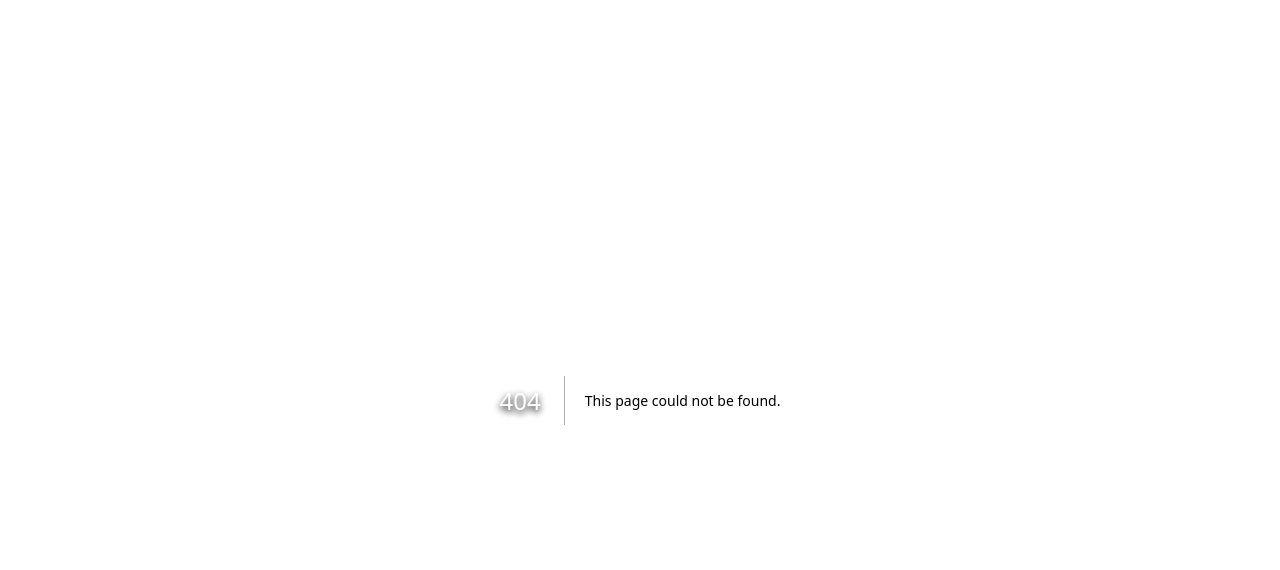
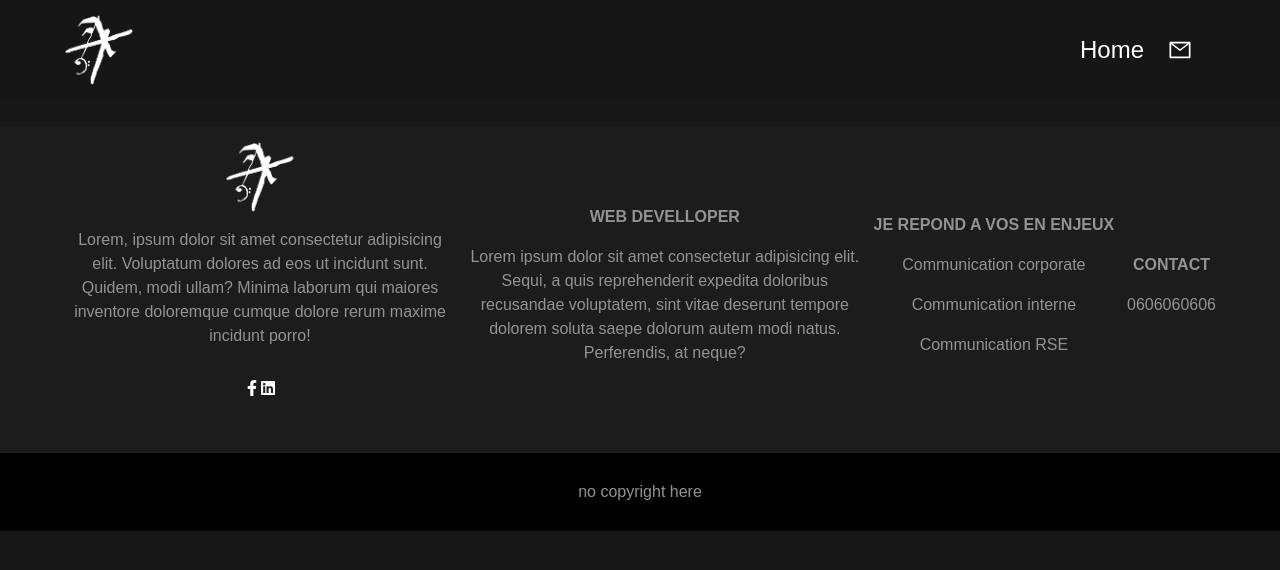
Before and after one commit to Xenfeild/portfolio_v2, a Next.js app: page /components/Layout in a window 1280 px wide. Before the commit this address had no page. Shown: the top 570 px of the page. Built offline with nearby package versions, Linux system fonts and the light colour scheme.

Commit message:
second_commit

```diff
--- /dev/null
+++ b/src/pages/components/Card.js
@@ -0,0 +1,13 @@
+import React from 'react'
+
+export default function Card({post}) {
+    const { hero, title, } = post.fields
+    // console.log(featuredImage.fields)
+    const urlImg = hero.fields.file.url
+  return (
+    <figure className='card'>
+          <img src={urlImg} alt={title} className='max-w-xs cardImg' />
+          <figcaption className='font-bold'>{title}</figcaption>
+    </figure>
+  )
+}
--- /dev/null
+++ b/src/pages/components/Layout.js
@@ -0,0 +1,15 @@
+// import React, { Children } from 'react'
+import Header from './navigation/Header'
+import Footer from './navigation/Footer'
+
+export default function Layout({children}) {
+  return (
+    <div>
+        <Header/>
+            <main>
+                {children}
+            </main>
+        <Footer/>
+    </div>
+  )
+}
--- /dev/null
+++ b/src/pages/components/cards/CardSlug.js
@@ -0,0 +1,14 @@
+import React from 'react'
+
+export default function CardSlug({post})
+    const{hero, title, techniclaSheet} = post.fields
+
+    const urlImg = hero.fields.files.url
+{
+  return (
+    <div><img src={urlImg} alt={title}/>
+    <p>{title}</p>
+    <p>{techniclaSheet}</p>
+    </div>
+  )
+}
--- /dev/null
+++ b/src/pages/components/navigation/Footer.js
@@ -0,0 +1,42 @@
+import React from 'react'
+import { FaFacebookF, FaLinkedin } from "react-icons/fa";
+
+export default function Footer() {
+  return (
+    <footer>
+        <div className='content'>
+            <div className='footerTop'>
+                <div className='footerDescription1'>
+                    <div className='logo'>
+                        <img src="/img/Logo_V1_white-removebg.png" alt="" />
+                    </div>
+                    <p>Lorem, ipsum dolor sit amet consectetur adipisicing elit. Voluptatum dolores ad eos ut incidunt sunt. Quidem, modi ullam? Minima laborum qui maiores inventore doloremque cumque dolore rerum maxime incidunt porro!</p>
+                    <div className='icons'>
+                        <FaFacebookF/>
+                        <FaLinkedin/>
+                    </div>
+                </div>
+                <div className='footerDescription'>
+                    <h3>WEB DEVELLOPER</h3>
+                    <p>Lorem ipsum dolor sit amet consectetur adipisicing elit. Sequi, a quis reprehenderit expedita doloribus recusandae voluptatem, sint vitae deserunt tempore dolorem soluta saepe dolorum autem modi natus. Perferendis, at neque?</p>
+                </div>
+                <div className='footerDescription'>
+                    <h3>JE REPOND A VOS EN ENJEUX</h3>
+                    <p>Communication corporate</p>
+                    <p>Communication interne</p>
+                    <p>Communication RSE</p>
+                </div>
+                <div>
+                    <h3>Contact</h3>
+                    <p>0606060606</p>
+                </div>
+                </div>
+            </div>
+        <div className='copyright'>
+            <div className='content'>
+                <p>no copyright here</p>
+            </div>
+        </div>
+    </footer>
+  )
+}
--- /dev/null
+++ b/src/pages/components/navigation/Header.js
@@ -0,0 +1,23 @@
+import Link from 'next/link'
+import React from 'react'
+import { AiOutlineMail } from "react-icons/ai";
+
+export default function Header() {
+  return (
+    <header className=''>
+        <div className='logo content'>
+          <img src="/img/Logo_V1_white-removebg.png" alt="" />
+        </div>
+        <div className='navbar content'>
+          <ul>
+            <Link href="/">
+              <li>Home</li>
+            </Link>
+            <Link href="/contact">
+              <li><AiOutlineMail/></li>
+            </Link>
+          </ul>
+        </div>
+    </header>
+  )
+}
--- a/src/styles/globals.css
+++ b/src/styles/globals.css
@@ -17,13 +17,13 @@
 header {
   display: flex;
   justify-content: space-between;
-  color: #000;
+  color: #ffffff;
   align-items: center;
   position: sticky;
   z-index: 2;
   height: 100px;
   top: 0;
-  background-color: #fff;
+  background-color: #17171735;
 }
 
 .navbar ul {
@@ -95,7 +95,7 @@ footer h3{
 /* main page */
 
 .hero{
-  background-image: url(/img/pexels-photo-7172094.jpeg);
+  background-image: url(/img/coding-hero.jpg);
   background-size: cover;
   height: 500px;
   display: flex;
@@ -121,6 +121,10 @@ h1{
   text-shadow: 0px 3px 7px #000000;
 }
 
+body{
+  background-color: #171717;
+  color: #fff;
+}
 
 .heroContact h2{
     color: #ffffff;
@@ -141,7 +145,7 @@ h1{
 }
 
 .technicalSheet{
-  background-color: #939393;
+  background-color: #1111113f;
   display: flex;
   flex-wrap: wrap;
 }
@@ -196,7 +200,7 @@ span{
   flex-direction: column;
 }
 .contactButton button{
-  background-color: #1c1c1c;
+  background-color: #777777;
   margin: 1rem;
   color: #fff;
   padding-top: 1rem;
@@ -235,6 +239,7 @@ input{
   margin: .2rem;
   align-items: center;
   transition: transform 0.3s ease-in-out;
+  color: #fff;
 }
 
 .card:hover {
@@ -279,7 +284,7 @@ figcaption {
   padding-top: 3rem;
   padding-bottom: 3rem;
   margin-bottom: 5rem;
-  background-color: #d6d6d6;
+  background-color: #1f1f1f;
 }
 
 hr {
```
